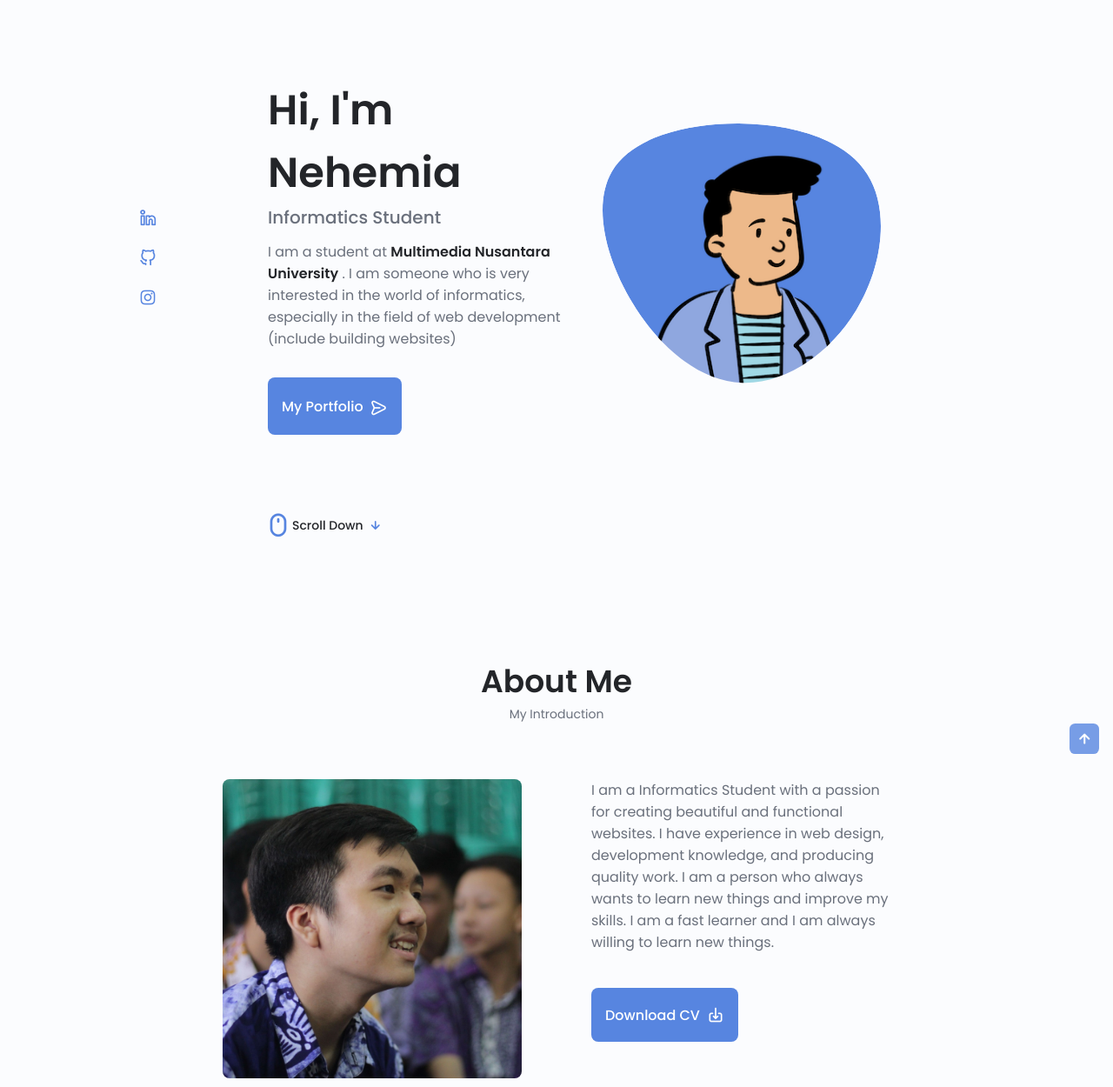
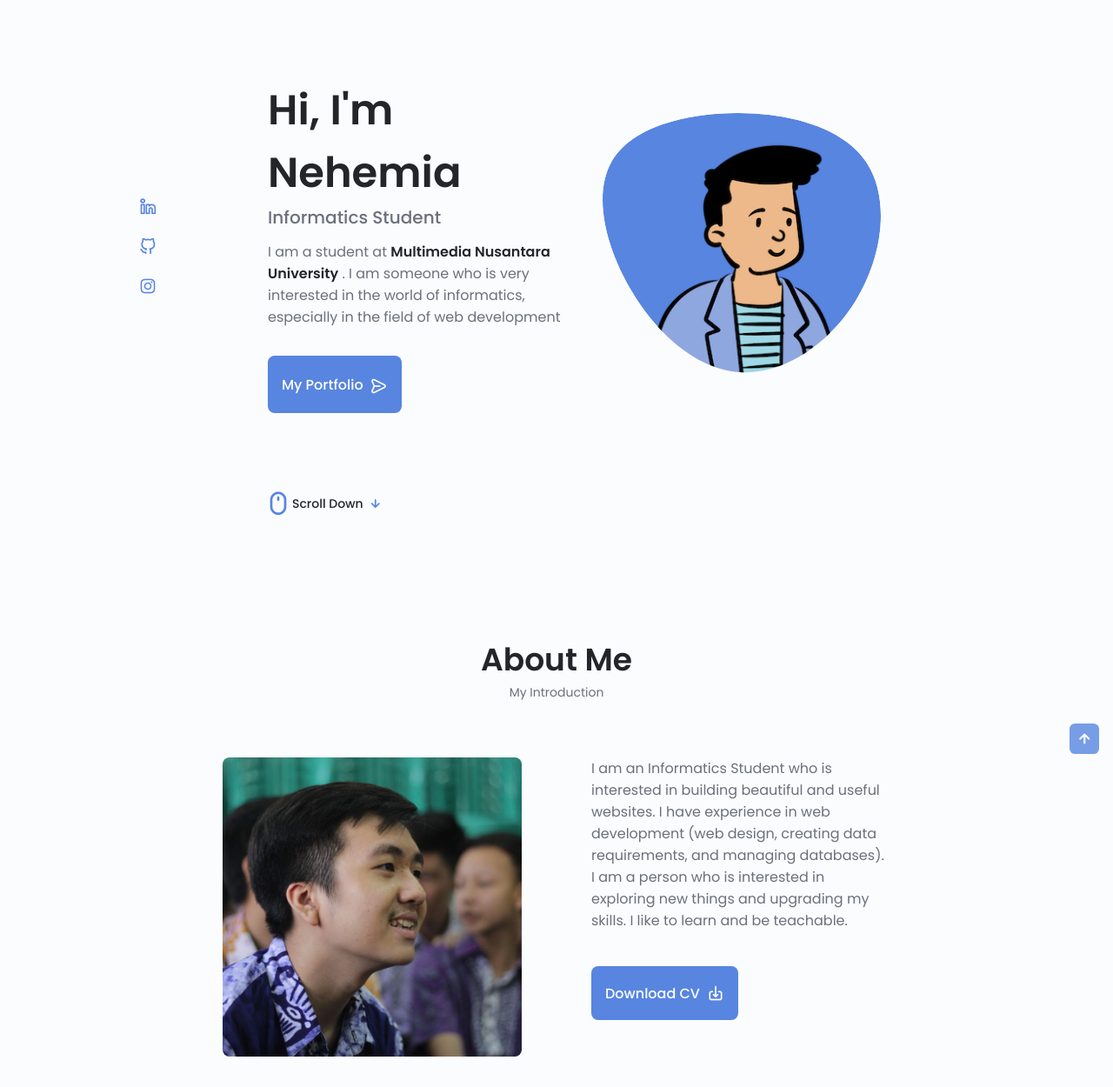
Before and after one commit to nehemiagueldi/nehemiagueldi.github.io, a plain HTML site: page explore.html in a window 1280 px wide. Shown: the part 93-1343 px from the top of the page at 87% size. Drawn offline with nearby package versions, Linux system fonts and the light colour scheme.

Commit message:
Update explore.html

```diff
--- a/explore.html
+++ b/explore.html
@@ -111,7 +111,7 @@
 
                             <h1 class="home__title">Hi, I'm Nehemia</h1>
                             <h3 class="home__subtitle">Informatics Student</h3>
-                            <p class="home__description"> I am a student at <a href="https://www.umn.ac.id/" class="home__description__link" target="_blank">Multimedia Nusantara University</a> . I am someone who is very interested in the world of informatics, especially in the field of web development (include building websites) </p>
+                            <p class="home__description"> I am a student at <a href="https://www.umn.ac.id/" class="home__description__link" target="_blank">Multimedia Nusantara University</a> . I am someone who is very interested in the world of informatics, especially in the field of web development</p>
                             <a href="https://nehemiagueldi.netlify.app/" target="_blank" class="button button--flex button__contact__home">
                                 My Portfolio
                                 <i class="uil uil-message button__icon"></i>
@@ -142,7 +142,7 @@
                     </div>
 
                     <div class="about__data">
-                        <p class="about__description">I am a Informatics Student with a passion for creating beautiful and functional websites. I have experience in web design, development knowledge, and producing quality work. I am a person who always wants to learn new things and improve my skills. I am a fast learner and I am always willing to learn new things.</p>
+                        <p class="about__description">I am an Informatics Student who is interested in building beautiful and useful websites. I have experience in web development (web design, creating data requirements, and managing databases). I am a person who is interested in exploring new things and upgrading my skills. I like to learn and be teachable.</p>
 
                         <!-- <div class="about__info">
                             <div>
```
